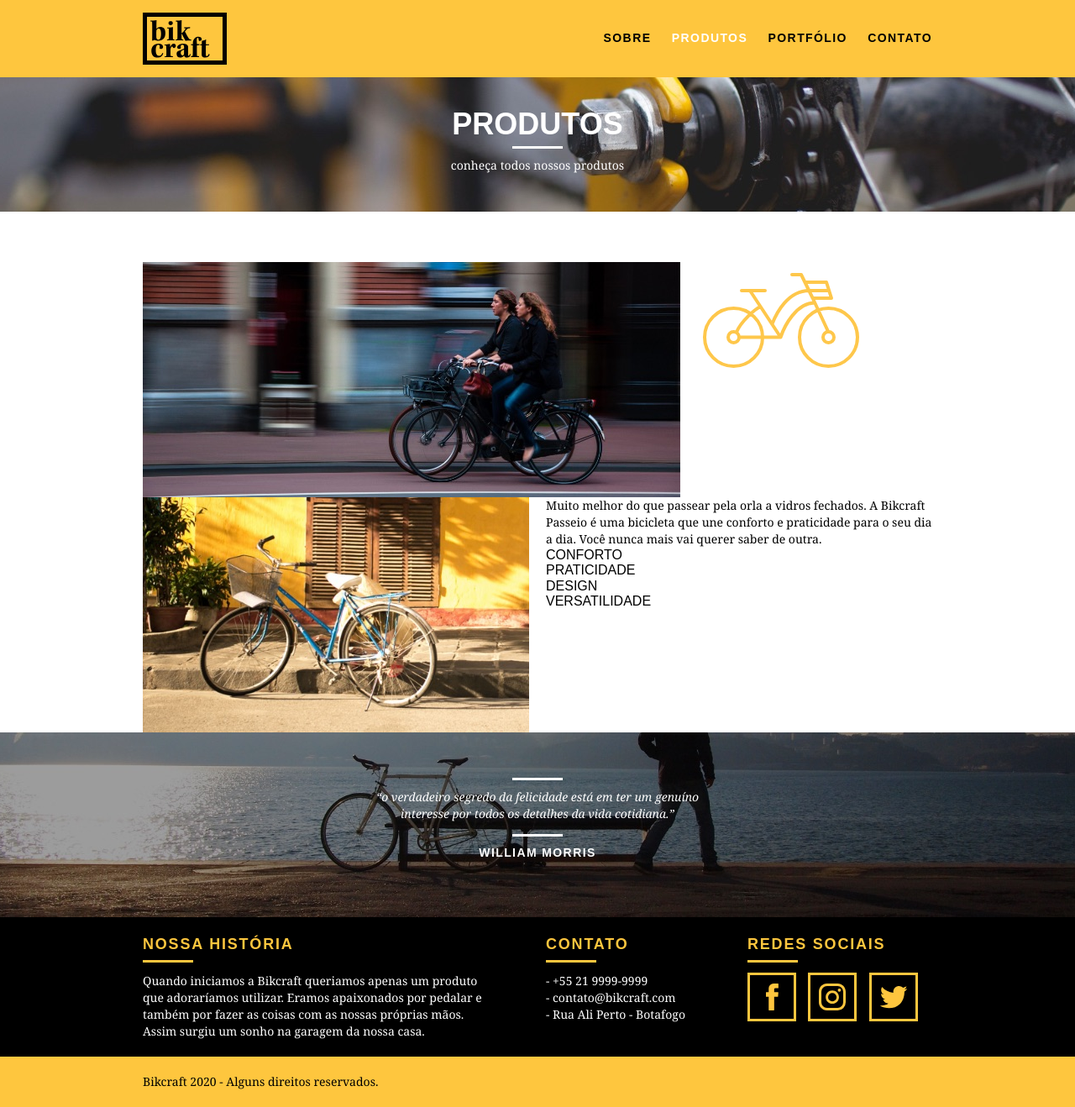
After one commit to pedrocamussi/origamid, a PHP site: page /produtos.html in a window 1280 px wide. The commit adds this page. Shown: the whole page at 84% size. Run offline with PHP 8.4, Linux system fonts and the light colour scheme.

Commit message:
produtos

```diff
--- /dev/null
+++ b/bikcraft/web/css/produtos.css
@@ -0,0 +1,15 @@
+.interna_produtos{
+    background: url("../img/bg-produtos.jpg")no-repeat center;
+    background-size: cover;
+}
+.produto_item{
+    padding-top: 60px;
+}
+.produto_icone{
+    background: #000;
+    /* padding:; */
+}
+.produto_icone img{
+    margin: 0 auto;
+
+}
--- a/bikcraft/web/css/sobre.css
+++ b/bikcraft/web/css/sobre.css
@@ -1,5 +1,6 @@
 .interna_sobre{
     background: url("../img/bg-sobre.jpg")no-repeat center;
+    background-size: cover;
 }
 .missao-sobre{
     padding-top: 60px;
--- a/bikcraft/web/css/style.css
+++ b/bikcraft/web/css/style.css
@@ -127,7 +127,6 @@ img {
      width: 100%;
      margin-top: 92px;
      height: 160px;
-     background-size: cover;
      text-align: center;
      color: #ffffff;
      padding-top: 35px;
--- /dev/null
+++ b/bikcraft/web/produtos.html
@@ -0,0 +1,93 @@
+<!DOCTYPE html>
+<html lang="pt-br">
+	<head>
+		<meta charset="utf-8">
+		<title>Produtos</title>
+		<link rel="stylesheet" href="css/normalize.css">
+		<link rel="stylesheet" href="css/reset.css">
+		<link rel="stylesheet" href="css/grid.css">
+		<link rel="stylesheet" href="css/style.css">
+		<link rel="stylesheet" href="css/produtos.css">
+	</head>
+	<body>
+		<header class="header">
+			<div class="container">
+				<a href="index.html" class="grid-4">
+					<img src="img/bikcraft.svg" class="logo" alt="Bikcraft">
+				</a>
+				<nav class="grid-12 header_menu">
+					<ul>
+						<li><a href="sobre.html">Sobre</a></li>
+						<li><a href="produtos.html" class="menu-ativo">Produtos</a></li>
+						<li><a href="portfolio.html">Portfólio</a></li>
+						<li><a href="contato.html">Contato</a></li>
+					</ul>
+				</nav>
+			</div>
+		</header>
+
+		<section class="introducao-interna interna_produtos">
+			<div class="container">
+				<h1>Produtos</h1>
+				<p>conheça todos nossos produtos</p>
+			</div>
+		</section>
+		<section class="container produto_item">
+			<div class="grid-11"><img src="img/produtos/bikcraft-passeio-1.jpg" alt="Bikcraft Passeio"></div>
+			<div class="grid-5"><img src="img/produtos/passeio.svg"></div>
+			<div class="grid-8"><img src="img/produtos/bikcraft-passeio-2.jpg" alt="Bikecraft Passeio"></div>
+			<div class="grid-8">
+				<p>Muito melhor do que passear pela orla a vidros fechados. A Bikcraft Passeio é uma bicicleta que une conforto e praticidade para o seu dia a dia. Você nunca mais vai querer saber de outra.</p>
+				<ul>
+					<li>CONFORTO</li>
+					<li>PRATICIDADE</li>
+					<li>DESIGN</li>
+					<li>VERSATILIDADE</li>
+				</ul>
+			</div>
+		</section>
+
+
+
+
+		<section class="quebra">
+		<blockquote class="quote-externo container">
+			<p>“o verdadeiro segredo da felicidade está em ter um genuíno interesse por todos os detalhes da vida cotidiana.”</p>
+			<cite>WILLIAM MORRIS</cite>
+		</blockquote>
+		</section>
+		<!-- Fecha Quebra -->
+		<footer >
+			<div class="footer">
+				<div class="container">
+					<div class="grid-8 footer_historia">
+						<h3>Nossa História</h3>
+						<p>Quando iniciamos a Bikcraft queriamos apenas um produto que adoraríamos utilizar. Eramos apaixonados por pedalar e também por fazer as coisas com as nossas próprias mãos. Assim surgiu um sonho na garagem da nossa casa.</p>
+					</div>
+
+					<div class="grid-4 footer_contato">
+						<h3>Contato</h3>
+						<ul>
+							<li>- +55 21 9999-9999</li>
+							<li>- contato@bikcraft.com</li>
+							<li>- Rua Ali Perto - Botafogo</li>
+						</ul>
+					</div>
+					<div class="grid-4 footer_redes">
+						<h3>Redes Sociais</h3>
+						<ul>
+							<li><a href="http://facebook.com.br" target="_blank"> <img src="img/redes-sociais/facebook.svg"></a></li>
+							<li><a href="http://instagram.com.br" target="_blank"> <img src="img/redes-sociais/instagram.svg"></a></li>
+							<li><a href="http://twitter.com.br" target="_blank"> <img src="img/redes-sociais/twitter.svg"></a></li>
+						</ul>
+					</div>
+			</div>
+		</div>
+			<div class="copy">
+				<div class="container" >
+					<p class=grid-16>Bikcraft 2020 - Alguns direitos reservados.</p>
+				</div>
+			</div>
+		</footer>
+	</body>
+</html>
```
